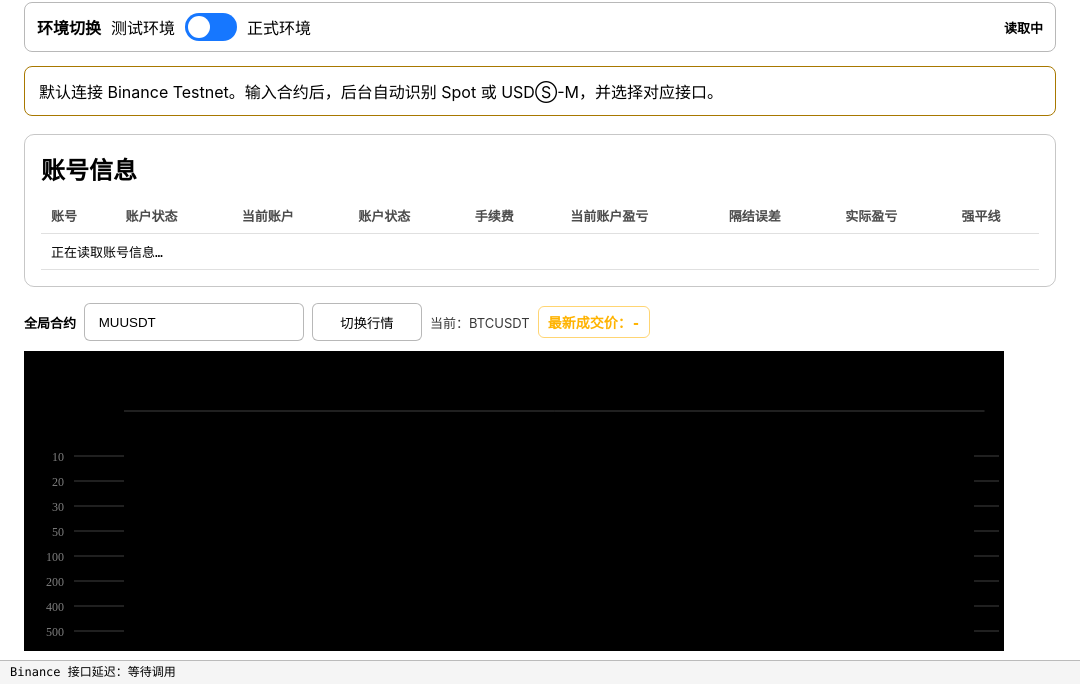
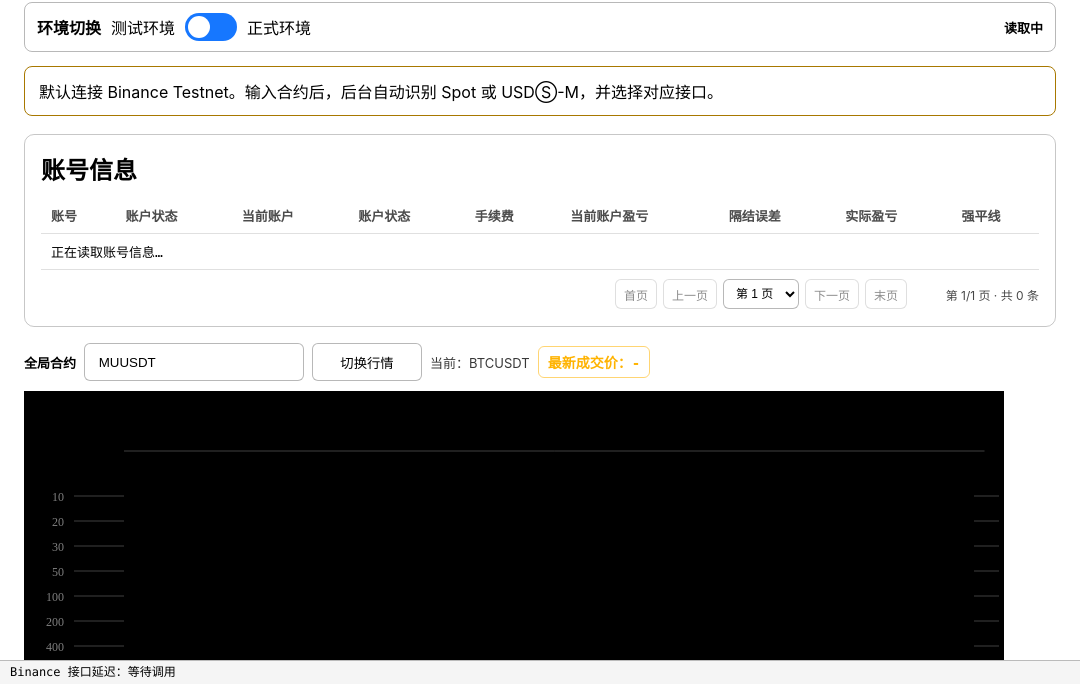
Before and after one commit to zzh466/binance, an Electron app: page src/index.html in a window 1080 px wide. Shown: the part 116-800 px from the top of the page. Drawn offline with Linux system fonts and the light colour scheme; no server answers.

Commit message:
统一列表分页并限制窗口高度

```diff
--- a/src/developmentHotReload.js
+++ b/src/developmentHotReload.js
@@ -11,11 +11,13 @@ const MAIN_RENDERER_FILES = new Set([
   "rendererElements.js",
   "renderer.js",
   "shortcutSettings.js",
+  "tablePagination.js",
 ]);
 const LOGIN_RENDERER_FILES = new Set([
   "login.html",
   "loginPreload.js",
   "loginRenderer.js",
+  "tablePagination.js",
 ]);
 
 function getRendererReloadTargets(filename) {
--- a/src/index.html
+++ b/src/index.html
@@ -112,7 +112,9 @@
 
       dialog {
         width: min(520px, calc(100vw - 48px));
+        max-height: calc(100vh - 48px);
         padding: 0;
+        overflow: auto;
         border: 1px solid color-mix(in srgb, CanvasText 30%, transparent);
         border-radius: 12px;
         background: Canvas;
@@ -577,7 +579,51 @@
       }
 
       .table-scroll {
-        overflow-x: auto;
+        max-height: min(430px, calc(100vh - 220px));
+        overflow: auto;
+      }
+
+      .table-scroll thead th {
+        position: sticky;
+        top: 0;
+        z-index: 1;
+        background: Canvas;
+      }
+
+      tbody tr[hidden] {
+        display: none !important;
+      }
+
+      .table-pagination {
+        display: flex;
+        align-items: center;
+        justify-content: flex-end;
+        flex-wrap: wrap;
+        gap: 6px;
+        min-height: 32px;
+        margin-top: 8px;
+        font-size: 12px;
+      }
+
+      .table-pagination button,
+      .table-pagination select {
+        width: auto;
+        min-width: 0;
+        min-height: 30px;
+        margin: 0;
+        padding: 4px 8px;
+        font-size: 12px;
+      }
+
+      .table-pagination button:disabled {
+        cursor: default;
+        opacity: 0.45;
+      }
+
+      .table-pagination-status {
+        min-width: 126px;
+        text-align: right;
+        opacity: 0.72;
       }
 
       .order-history-table,
@@ -1412,6 +1458,7 @@
 
     <script src="./chart.js"></script>
     <script src="./rendererElements.js"></script>
+    <script src="./tablePagination.js"></script>
     <script src="./positionSafety.js"></script>
     <script src="./shortcutSettings.js"></script>
     <script src="./openOrderState.js"></script>
--- /dev/null
+++ b/src/tablePagination.js
@@ -0,0 +1,243 @@
+(function createTablePaginationModule(globalObject, factory) {
+  const api = factory(globalObject);
+  if (typeof module !== "undefined" && module.exports) {
+    module.exports = api;
+  }
+  if (globalObject) {
+    globalObject.TablePagination = api;
+  }
+})(typeof window !== "undefined" ? window : globalThis, function tablePaginationFactory(globalObject) {
+  const PAGE_SIZE = 10;
+
+  function normalizeInteger(value, fallback, minimum) {
+    const number = Number(value);
+    if (!Number.isFinite(number)) return fallback;
+    return Math.max(minimum, Math.floor(number));
+  }
+
+  function getPaginationModel(totalItems, requestedPage = 1, pageSize = PAGE_SIZE) {
+    const total = normalizeInteger(totalItems, 0, 0);
+    const size = normalizeInteger(pageSize, PAGE_SIZE, 1);
+    const totalPages = Math.max(1, Math.ceil(total / size));
+    const page = Math.min(
+      totalPages,
+      normalizeInteger(requestedPage, 1, 1)
+    );
+    const startIndex = total === 0 ? 0 : (page - 1) * size;
+    const endIndex = Math.min(total, startIndex + size);
+
+    return {
+      totalItems: total,
+      pageSize: size,
+      currentPage: page,
+      totalPages,
+      startIndex,
+      endIndex,
+    };
+  }
+
+  function isPlaceholderRows(rows) {
+    return (
+      rows.length === 1 &&
+      rows[0].cells.length === 1 &&
+      rows[0].cells[0].hasAttribute("colspan")
+    );
+  }
+
+  function createButton(documentObject, text, label) {
+    const button = documentObject.createElement("button");
+    button.type = "button";
+    button.textContent = text;
+    button.setAttribute("aria-label", label);
+    return button;
+  }
+
+  function initializeCollection(
+    owner,
+    {
+      itemsElement = owner,
+      getItems = () => Array.from(itemsElement.children),
+      hasPlaceholderOnly = () => false,
+      insertionTarget = owner,
+      pageSize = PAGE_SIZE,
+    } = {}
+  ) {
+    if (!owner || owner.dataset.listPaginationInitialized === "true") {
+      return owner?.listPaginationController || null;
+    }
+
+    const documentObject = owner.ownerDocument;
+    if (!itemsElement || !documentObject || !insertionTarget) return null;
+
+    const pager = documentObject.createElement("nav");
+    pager.className = "table-pagination";
+    pager.setAttribute("aria-label", "列表分页");
+
+    const firstButton = createButton(documentObject, "首页", "前往第一页");
+    const previousButton = createButton(documentObject, "上一页", "前往上一页");
+    const pageSelect = documentObject.createElement("select");
+    pageSelect.setAttribute("aria-label", "选择页码");
+    const nextButton = createButton(documentObject, "下一页", "前往下一页");
+    const lastButton = createButton(documentObject, "末页", "前往最后一页");
+    const status = documentObject.createElement("span");
+    status.className = "table-pagination-status";
+    status.setAttribute("aria-live", "polite");
+
+    pager.append(
+      firstButton,
+      previousButton,
+      pageSelect,
+      nextButton,
+      lastButton,
+      status
+    );
+
+    insertionTarget.insertAdjacentElement("afterend", pager);
+
+    let requestedPage = 1;
+    let lastTotalPages = 0;
+    let refreshQueued = false;
+
+    function rebuildPageOptions(totalPages) {
+      if (totalPages === lastTotalPages) return;
+      pageSelect.replaceChildren();
+      for (let page = 1; page <= totalPages; page += 1) {
+        const option = documentObject.createElement("option");
+        option.value = String(page);
+        option.textContent = `第 ${page} 页`;
+        pageSelect.append(option);
+      }
+      lastTotalPages = totalPages;
+    }
+
+    function refresh() {
+      refreshQueued = false;
+      const items = getItems();
+      const placeholderOnly = hasPlaceholderOnly(items);
+      const dataItems = placeholderOnly ? [] : items;
+      const model = getPaginationModel(dataItems.length, requestedPage, pageSize);
+      requestedPage = model.currentPage;
+
+      if (placeholderOnly) {
+        items[0].hidden = false;
+      } else {
+        items.forEach((item, index) => {
+          item.hidden =
+            index < model.startIndex || index >= model.endIndex;
+        });
+      }
+
+      rebuildPageOptions(model.totalPages);
+      pageSelect.value = String(model.currentPage);
+      firstButton.disabled = model.currentPage <= 1;
+      previousButton.disabled = model.currentPage <= 1;
+      nextButton.disabled = model.currentPage >= model.totalPages;
+      lastButton.disabled = model.currentPage >= model.totalPages;
+      status.textContent = `第 ${model.currentPage}/${model.totalPages} 页 · 共 ${model.totalItems} 条`;
+      return model;
+    }
+
+    function scheduleRefresh() {
+      if (refreshQueued) return;
+      refreshQueued = true;
+      const schedule =
+        documentObject.defaultView?.queueMicrotask ||
+        globalObject?.queueMicrotask ||
+        ((callback) => Promise.resolve().then(callback));
+      schedule(refresh);
+    }
+
+    function goToPage(page) {
+      requestedPage = normalizeInteger(page, requestedPage, 1);
+      return refresh();
+    }
+
+    firstButton.addEventListener("click", () => goToPage(1));
+    previousButton.addEventListener("click", () => goToPage(requestedPage - 1));
+    pageSelect.addEventListener("change", () => goToPage(pageSelect.value));
+    nextButton.addEventListener("click", () => goToPage(requestedPage + 1));
+    lastButton.addEventListener("click", () => goToPage(lastTotalPages));
+
+    const MutationObserverClass =
+      documentObject.defaultView?.MutationObserver || globalObject?.MutationObserver;
+    const observer = MutationObserverClass
+      ? new MutationObserverClass(scheduleRefresh)
+      : null;
+    observer?.observe(itemsElement, { childList: true });
+
+    const controller = {
+      refresh,
+      goToPage,
+      getState: () => {
+        const items = getItems();
+        return getPaginationModel(
+          hasPlaceholderOnly(items) ? 0 : items.length,
+          requestedPage,
+          pageSize
+        );
+      },
+      destroy() {
+        observer?.disconnect();
+        pager.remove();
+        getItems().forEach((item) => {
+          item.hidden = false;
+        });
+        delete owner.listPaginationController;
+        delete owner.dataset.listPaginationInitialized;
+      },
+    };
+
+    owner.dataset.listPaginationInitialized = "true";
+    owner.listPaginationController = controller;
+    refresh();
+    return controller;
+  }
+
+  function initializeTable(table, { pageSize = PAGE_SIZE } = {}) {
+    const tbody = table?.tBodies?.[0];
+    if (!tbody) return null;
+    return initializeCollection(table, {
+      itemsElement: tbody,
+      getItems: () => Array.from(tbody.rows),
+      hasPlaceholderOnly: isPlaceholderRows,
+      insertionTarget: table.closest(".table-scroll") || table,
+      pageSize,
+    });
+  }
+
+  function initializeList(container, { pageSize = PAGE_SIZE } = {}) {
+    return initializeCollection(container, { pageSize });
+  }
+
+  function initializeAll(root = globalObject?.document) {
+    if (!root?.querySelectorAll) return [];
+    return [
+      ...Array.from(root.querySelectorAll("table"), (table) =>
+        initializeTable(table)
+      ),
+      ...Array.from(root.querySelectorAll("[data-paginated-list]"), (container) =>
+        initializeList(container)
+      ),
+    ].filter(Boolean);
+  }
+
+  if (globalObject?.document) {
+    if (globalObject.document.readyState === "loading") {
+      globalObject.document.addEventListener(
+        "DOMContentLoaded",
+        () => initializeAll(globalObject.document),
+        { once: true }
+      );
+    } else {
+      initializeAll(globalObject.document);
+    }
+  }
+
+  return {
+    PAGE_SIZE,
+    getPaginationModel,
+    initializeAll,
+    initializeList,
+    initializeTable,
+  };
+});
```
Also changed, not shown: src/login.html (+35 -2 lines), test/developmentHotReload.test.js (+4 -0 lines), test/rendererModuleLoading.test.js (+1 -0 lines), test/tablePagination.test.js (added, +47 -0 lines).
